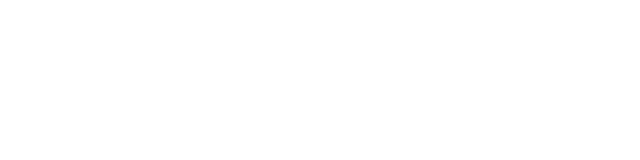
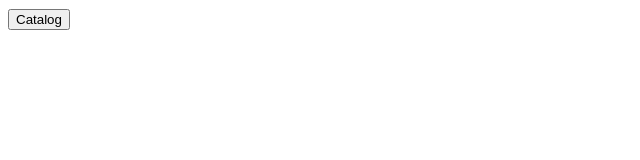
Before and after one commit to boybutterfly1/Films, a Vue app: page / in a window 1280 px wide. Before the commit this address had no page. Shown: the top 160 px of the page, without its empty margins (0-640 px from the left). Built offline with nearby package versions, Linux system fonts and the light colour scheme.

Commit message:
Main page added

```diff
--- /dev/null
+++ b/src/pages/Main.vue
@@ -0,0 +1,18 @@
+<script setup lang="ts">
+
+
+</script>
+
+<template>
+  <div>
+    <button
+    @click="$router.push('/catalog')"
+    >
+      Catalog
+    </button>
+  </div>
+</template>
+
+<style lang="scss">
+
+</style>
--- a/src/router/index.ts
+++ b/src/router/index.ts
@@ -1,7 +1,13 @@
 import { createRouter, createWebHistory, RouteRecordRaw } from 'vue-router'
 import Catalog from '@/pages/Catalog.vue'
+import Main from '@/pages/Main.vue'
 
 const routes: Array<RouteRecordRaw> = [
+  {
+    path: '/',
+    name: 'main',
+    component: Main
+  },
   {
     path: '/catalog',
     name: 'catalog',
```
